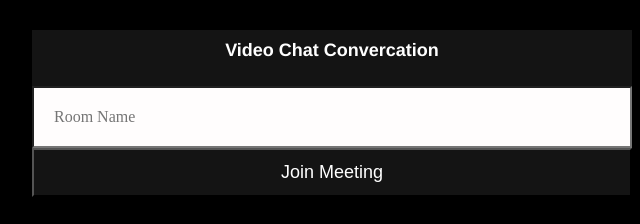
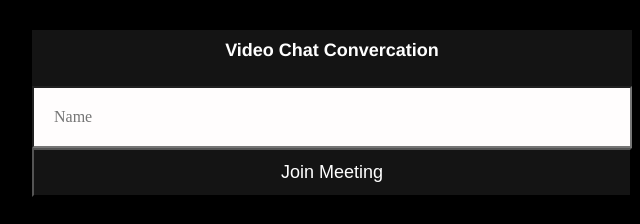
Before and after one commit to Theekshana96/webrtc-sample-videoChatApp, a website: page public/index.html in a window 1280 px wide. Shown: the full height of the page, 308-948 px from the left. Drawn offline with nearby package versions, Linux system fonts and the light colour scheme; no server answers.

Commit message:
room is changes

```diff
--- a/index.js
+++ b/index.js
@@ -12,7 +12,7 @@ app.use(express.static('public'));
 const io = socket(server);
 
 io.on('connection', (socket) => {
-  console.log(`User connected: ${socket.id}`);
+  console.log(`User is connected: ${socket.id}`);
 
   socket.on('join', (roomName) => {
     const rooms = io.sockets.adapter.rooms;
--- a/package.json
+++ b/package.json
@@ -1,5 +1,5 @@
 {
-  "name": "video-chat-webrtc",
+  "name": "webrtc_sample_app",
   "version": "1.0.0",
   "description": "",
   "main": "index.js",
--- a/public/index.html
+++ b/public/index.html
@@ -10,7 +10,7 @@
 
         <div id="video-chat-lobby">
             <h2 class="text">Video Chat Convercation</h2>
-            <input id="roomName" type="text" placeholder="Room Name" />
+            <input id="roomName" type="text" placeholder="Name" />
             <button id="join">Join Meeting</button>
         </div>
         <div id="video-chat-room">
```
